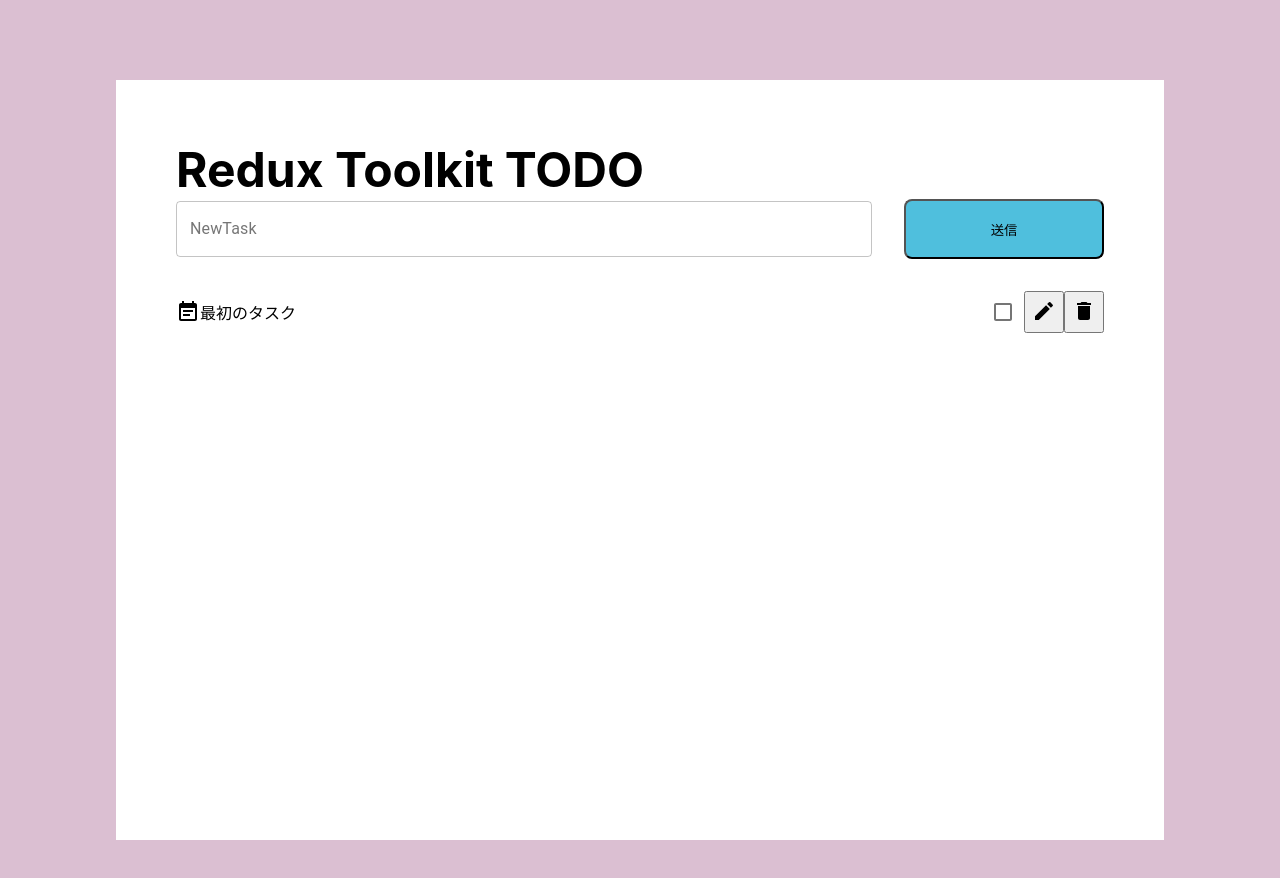
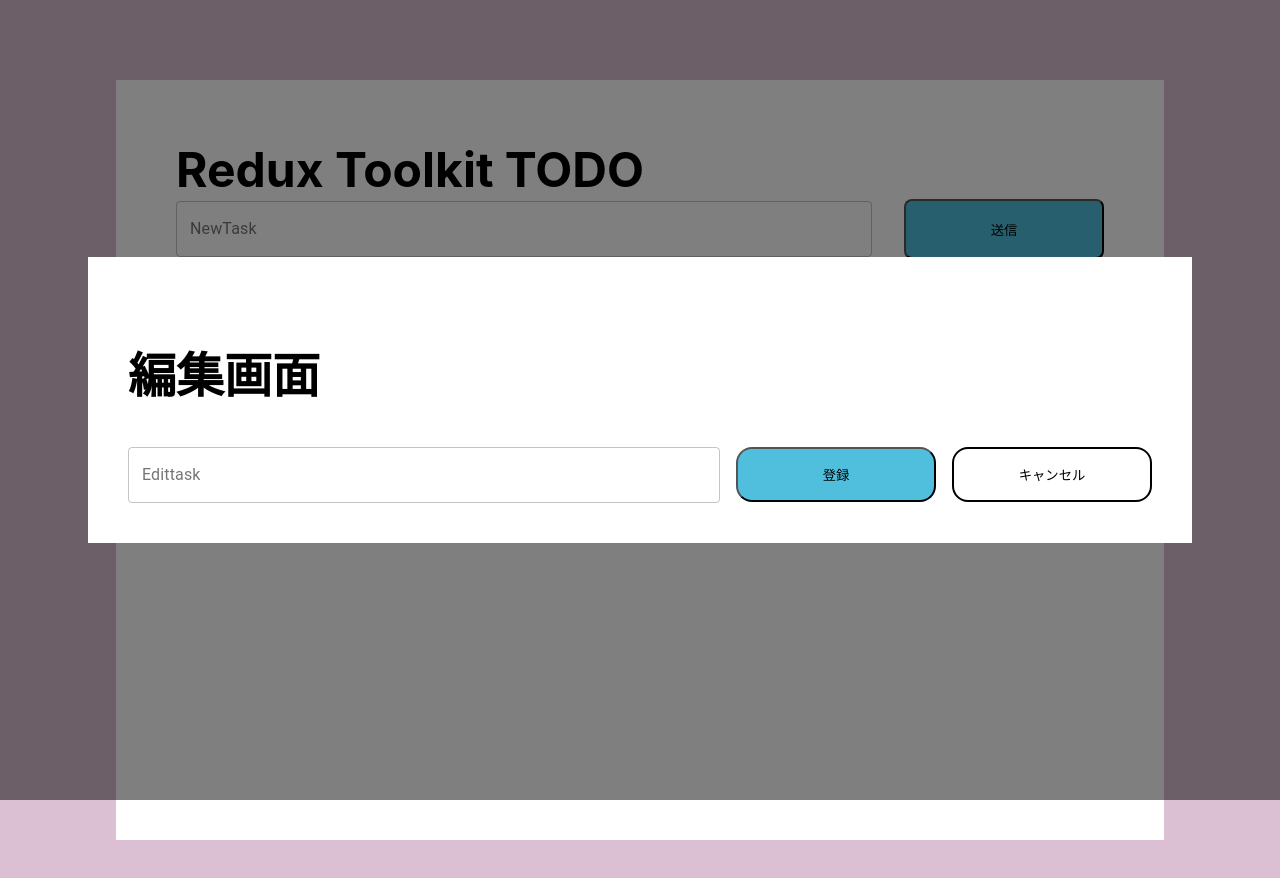
Before and after one commit to kodai01/redux-ts-todo-plus, a React (Create React App) app: page / in a window 1280 px wide. Both pictures are taken after a click on the button 1044 px from the left and 312 px from the top of the page. Shown: the top 878 px of the page. Built offline with nearby package versions, Linux system fonts and the light colour scheme.

Commit message:
6のmodalを完成

```diff
--- /dev/null
+++ b/src/features/modal/simpleModal.tsx
@@ -0,0 +1,27 @@
+import React from 'react';
+import Modal from '@material-ui/core/Modal';
+
+const SimpleModal: React.FC = () => {
+  const [open, setOpen] = React.useState(false);
+
+  const handleOpen = () => {
+    setOpen(true);
+  };
+
+  const handleClose = () => {
+    setOpen(false);
+  };
+
+  return (
+    <Modal
+      open={open}
+      onClose={handleClose}
+      aria-labelledby="simple-modal-title"
+      aria-describedby="simple-modal-description"
+    >
+      <div>モーダル</div>
+    </Modal>
+  );
+};
+
+export default SimpleModal;
--- a/src/features/task/taskItem/taskItem.tsx
+++ b/src/features/task/taskItem/taskItem.tsx
@@ -1,15 +1,29 @@
 import React from 'react';
 import '../../../scss/taskItem.scss';
+import '../../../scss/modal.scss';
 import Checkbox from '@material-ui/core/Checkbox';
 import EventNoteIcon from '@material-ui/icons/EventNote';
 import EditIcon from '@material-ui/icons/Edit';
 import DeleteIcon from '@material-ui/icons/Delete';
+import SimpleModal from '../../modal/simpleModal';
+import Modal from '@material-ui/core/Modal';
+import TextField from '@material-ui/core/TextField';
 
 interface PropTypes {
   task: { id: number; title: string; completed: boolean };
 }
 
 const TaskItem: React.FC<PropTypes> = ({ task }) => {
+  const [open, setOpen] = React.useState(false);
+
+  const handleOpen = () => {
+    setOpen(true);
+  };
+
+  const handleClose = () => {
+    setOpen(false);
+  };
+
   return (
     <div className="task-item">
       <div className="title">
@@ -22,13 +36,39 @@
           onClick={() => console.log(task.id)}
           inputProps={{ 'aria-label': 'primary checkbox' }}
         />
-        <button onClick={() => console.log('edit', task.id)}>
+        <button onClick={handleOpen}>
           <EditIcon />
         </button>
         <button onClick={() => console.log('delete', task.id)}>
           <DeleteIcon />
         </button>
       </div>
+      <Modal
+        className="modal"
+        open={open}
+        onClose={handleClose}
+        aria-labelledby="simple-modal-title"
+        aria-describedby="simple-modal-description"
+      >
+        <div className="modal-content">
+          <h2>編集画面</h2>
+          <form action="POST">
+            <TextField
+              className="text-field"
+              id="outlined-basic"
+              label="Edittask"
+              variant="outlined"
+              name="taskTitle"
+            />
+            <button className="submit" type="submit">
+              登録
+            </button>
+            <button className="cancel" type="button" onClick={handleClose}>
+              キャンセル
+            </button>
+          </form>
+        </div>
+      </Modal>
     </div>
   );
 };
--- /dev/null
+++ b/src/scss/modal.scss
@@ -0,0 +1,48 @@
+@import './variables';
+
+.modal {
+  display: flex;
+  flex-direction: column;
+  align-items: center;
+  justify-content: center;
+
+  &-content {
+    width: 80%;
+    background-color: $white;
+    padding: 40px;
+
+    & > h2 {
+      font-size: 48px;
+      font-weight: $bold;
+    }
+
+    & > form {
+      display: flex;
+      align-items: center;
+
+      & > *:not(:first-child) {
+        margin-left: 16px;
+      }
+
+      .text-field {
+        flex-grow: 1;
+      }
+
+      .submit,
+      .cancel {
+        width: 200px;
+        padding: 16px;
+        border-radius: 16px;
+      }
+
+      .submit {
+        background-color: $skyblue;
+      }
+
+      .cancel {
+        background-color: $white;
+        border: 2px solid $black;
+      }
+    }
+  }
+}
```
